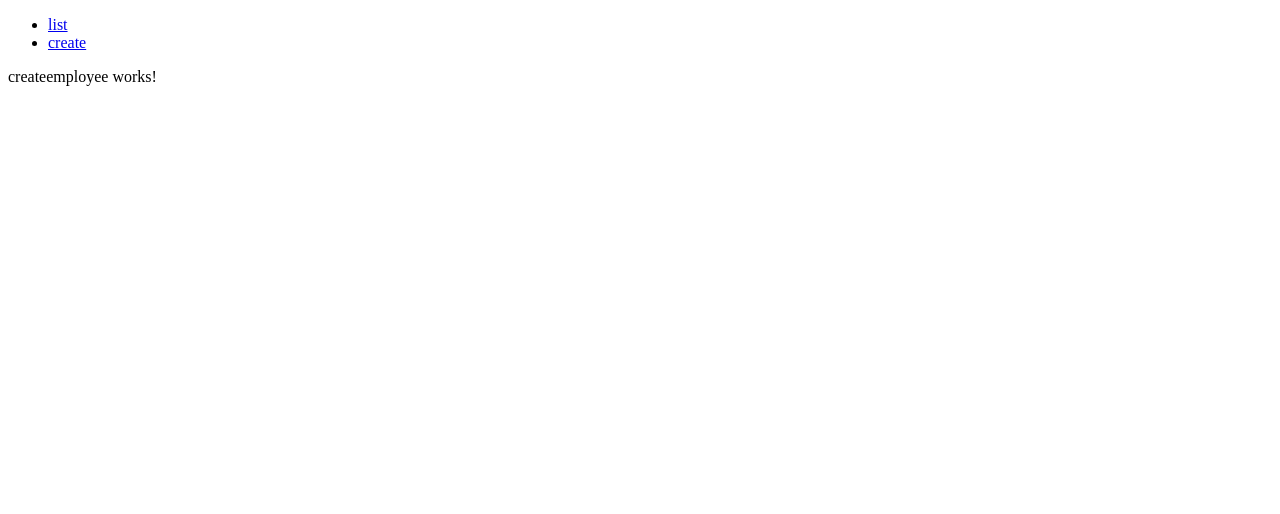
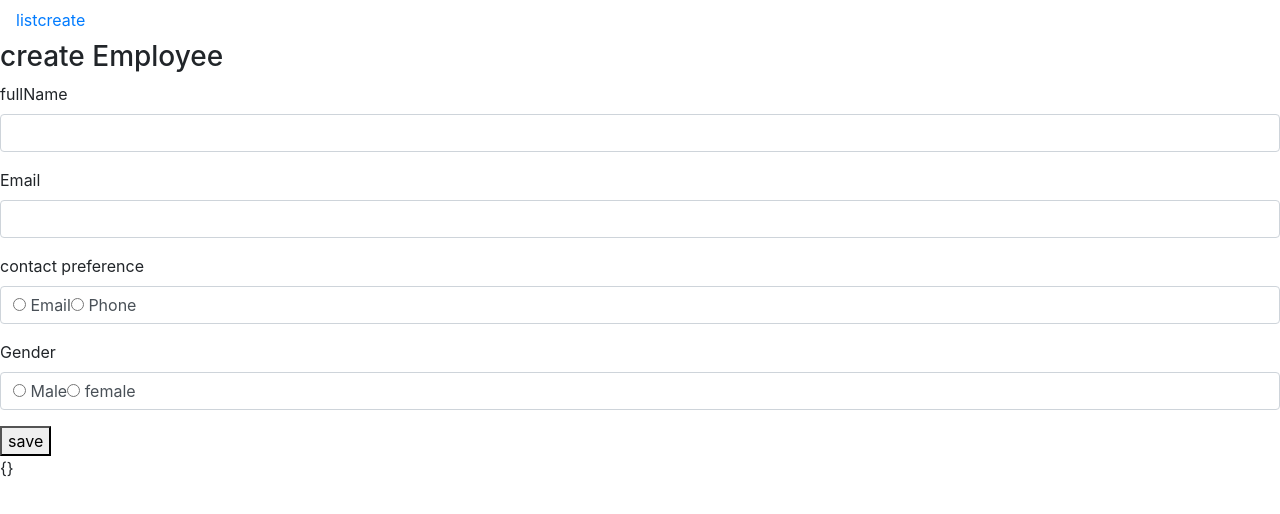
Before and after one commit to panchakarla/India, an Angular app in the folder Yamini/: page /create in a window 1280 px wide. Shown: the top 514 px of the page. Built offline with nearby package versions, Linux system fonts and the light colour scheme.

Commit message:
created a Form

```diff
--- a/Yamini/src/app/app.module.ts
+++ b/Yamini/src/app/app.module.ts
@@ -1,6 +1,7 @@
 import { BrowserModule } from '@angular/platform-browser';
 import { NgModule } from '@angular/core';
 import { RouterModule, Routes} from '@angular/router';
+import { FormsModule} from '@angular/forms';
 
 import { AppComponent } from './app.component';
 import { EmployeelistComponent } from './employeelist/employeelist.component';
@@ -19,7 +20,8 @@ const appRoutes: Routes = [
   ],
   imports: [
     BrowserModule,
-    RouterModule.forRoot(appRoutes)
+    RouterModule.forRoot(appRoutes),
+    FormsModule
   ],
   providers: [],
   bootstrap: [AppComponent]
--- a/Yamini/src/app/createemployee/createemployee.component.html
+++ b/Yamini/src/app/createemployee/createemployee.component.html
@@ -1,3 +1,45 @@
-<p>
-  createemployee works!
-</p>
+<form #employeeForm="ngForm" (ngsubmit)="saveemployee(employeeForm)">
+  <div class="btn-btn-primary">
+    <div class="panel-heading">
+      <h3 class="panel-title"> create Employee</h3>
+    </div>
+    <div class="panel-body">
+      <div class="form-group">
+        <label for="fullName">fullName </label>
+        <input id="fullName" name="fullName" [(ngModel)]="fullName" type="text" class="form-control">
+      </div>
+      <div class="form-group">
+        <label for="Email">Email</label>
+        <input id="Email" name="Email" [(ngModel)]="Email" type="text" class="form-control">
+      </div>
+    </div>
+
+
+    <div class="form-group">
+      <label>contact preference</label>
+      <div class="form-control">
+        <label class="radio-in-line">
+          <input type="radio" name="contactpreference" value="Email" [(ngModel)]="contactpreference"> Email</label>
+        <label class="radio-in-line">
+          <input type="radio" name="contactpreference" value="Phone" [(ngModel)]="contactpreference"> Phone</label>
+      </div>
+    </div>
+
+
+
+    <div class="form-group">
+      <label>Gender</label>
+      <div class="form-control">
+        <label class="radio-in-line">
+          <input type="radio" value="male" name="gender" [(ngModel)]="gender"> Male </label>
+        <label class="radio-in-line">
+          <input type="radio" value="female" name="gender" [(ngModel)]="gender"> female </label>
+      </div>
+    </div>
+
+    <div class="panel-footer">
+      <button type="submit" class="btn-btn-primary">save</button>
+    </div>
+  </div>
+</form>
+{{ employeeForm.value | json}}
--- a/Yamini/src/app/createemployee/createemployee.component.ts
+++ b/Yamini/src/app/createemployee/createemployee.component.ts
@@ -1,4 +1,5 @@
 import { Component, OnInit } from '@angular/core';
+import { NgForm } from '@angular/forms';
 
 @Component({
   selector: 'app-createemployee',
@@ -8,8 +9,9 @@ import { Component, OnInit } from '@angular/core';
 export class CreateemployeeComponent implements OnInit {
 
   constructor() { }
-
   ngOnInit() {
   }
-
+  saveemployee(employeeForm: NgForm): void {
+    console.log(employeeForm.value);
+  }
 }
--- a/Yamini/src/index.html
+++ b/Yamini/src/index.html
@@ -7,8 +7,13 @@
 
   <meta name="viewport" content="width=device-width, initial-scale=1">
   <link rel="icon" type="image/x-icon" href="favicon.ico">
+  <link rel="stylesheet" href="https://stackpath.bootstrapcdn.com/bootstrap/4.1.3/css/bootstrap.min.css" integrity="sha384-MCw98/SFnGE8fJT3GXwEOngsV7Zt27NXFoaoApmYm81iuXoPkFOJwJ8ERdknLPMO" crossorigin="anonymous">
+  <script src="https://stackpath.bootstrapcdn.com/bootstrap/4.1.3/js/bootstrap.min.js" integrity="sha384-ChfqqxuZUCnJSK3+MXmPNIyE6ZbWh2IMqE241rYiqJxyMiZ6OW/JmZQ5stwEULTy" crossorigin="anonymous"></script>
 </head>
 <body>
   <app-root></app-root>
+  <script src="https://code.jquery.com/jquery-3.3.1.slim.min.js" integrity="sha384-q8i/X+965DzO0rT7abK41JStQIAqVgRVzpbzo5smXKp4YfRvH+8abtTE1Pi6jizo" crossorigin="anonymous"></script>
+<script src="https://cdnjs.cloudflare.com/ajax/libs/popper.js/1.14.3/umd/popper.min.js" integrity="sha384-ZMP7rVo3mIykV+2+9J3UJ46jBk0WLaUAdn689aCwoqbBJiSnjAK/l8WvCWPIPm49" crossorigin="anonymous"></script>
+<script   src="http://code.jquery.com/jquery-3.3.1.min.js"   integrity="sha256-FgpCb/KJQlLNfOu91ta32o/NMZxltwRo8QtmkMRdAu8="   crossorigin="anonymous"></script>
 </body>
 </html>
```
